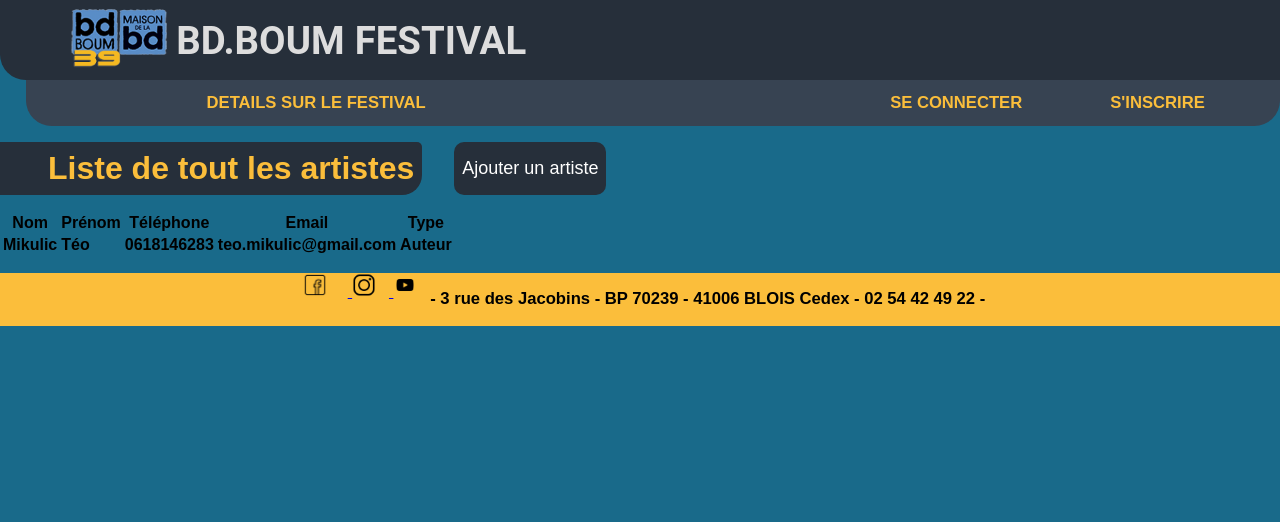
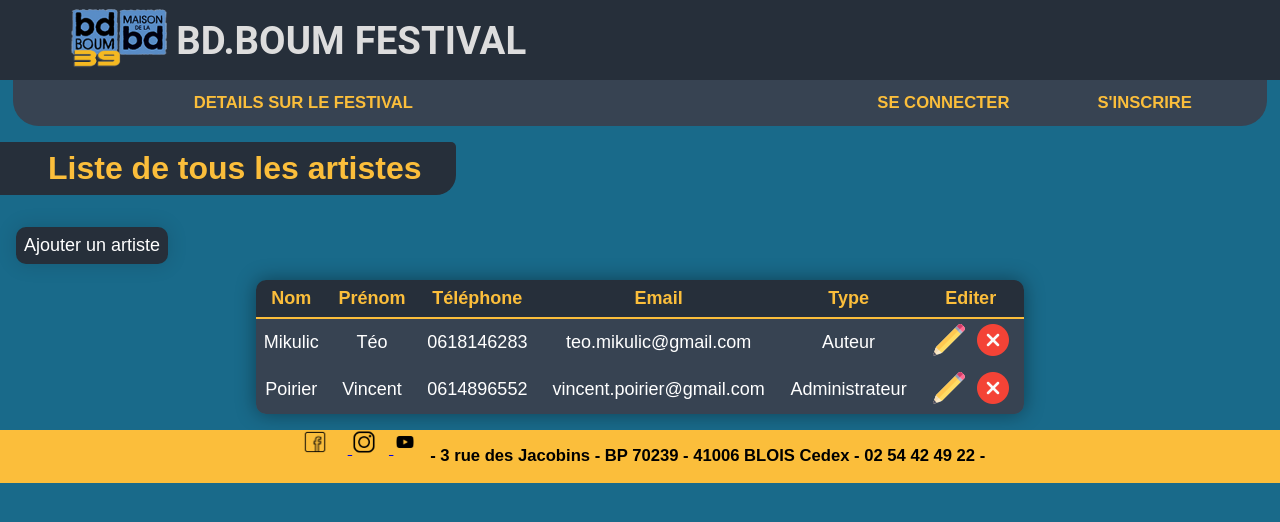
Before and after one commit to vincentprr/Projet-2a, a Flask app: page /gestion in a window 1280 px wide. Shown: the top 522 px of the page. Run offline with Flask 2, Linux system fonts and the light colour scheme.

Commit message:
avancement css html de la page gestion

```diff
--- a/src/static/css/style.css
+++ b/src/static/css/style.css
@@ -13,7 +13,6 @@ body {
     overflow: hidden;
     background-color: #262F3A;
     text-align: center;
-    border-radius: 0px 0px 0px 2vw;
     flex-wrap: nowrap;
     height: 10vh;
     align-items: center;
@@ -22,7 +21,8 @@ body {
 .titretop a {
     margin-left: 5%;
 }
-.titretop img{
+
+.titretop img {
     width: auto;
     height: 7.5vh;
 
@@ -41,7 +41,7 @@ body {
     color: #ddd;
 }
 
-.nomfest h1:first-child{
+.nomfest h1:first-child {
     margin-right: 3%;
 }
 
@@ -49,10 +49,9 @@ body {
 .topnav {
     overflow: hidden;
     background-color: #374352;
-    margin-left: 2vw;
+    margin-left: 1vw;
+    margin-right: 1vw;
     border-radius: 0px 0px 2vw 2vw;
-
-
 }
 
 .topnav a {
@@ -82,7 +81,7 @@ body {
     display: none;
 }
 
-.icon img{
+.icon img {
     width: 5vw;
     height: 5vw;
 }
@@ -100,6 +99,7 @@ main {
     align-items: center;
     margin-top: 2vh;
 }
+
 .contenant {
     height: 30em;
     width: 45em;
@@ -113,7 +113,8 @@ main {
 .contenant:hover {
     transform: translateY(-0.7em);
 }
-#image{
+
+#image {
     overflow: hidden;
     background-image: url(../images/accueil.jpg);
     background-size: cover;
@@ -122,9 +123,9 @@ main {
 
 }
 
-#image:hover{
+#image:hover {
     transform: scale(1.1);
-    filter: grayscale(0%) ;
+    filter: grayscale(0%);
     box-shadow: 0 0.8em 0.6em rgba(0, 0, 0, 0.2);
 
 
@@ -135,7 +136,7 @@ main {
     transition: backdrop-filter 0.3s;
     height: 100%;
     width: 100%;
-    color:#ddd;
+    color: #ddd;
 }
 
 .overlay h1 {
@@ -146,12 +147,12 @@ main {
     backdrop-filter: blur(4px);
 }
 
-.overlay > *{
+.overlay>* {
     opacity: 0;
     transition: opacity 0.3s;
 }
 
-.overlay:hover > *{
+.overlay:hover>* {
     opacity: 1;
 }
 
@@ -165,6 +166,7 @@ footer {
 
     margin-top: 2vh;
 }
+
 footer a {
     height: 3vh;
 }
@@ -190,48 +192,54 @@ form {
     border-radius: 10px;
     min-width: 12rem;
 }
-  form h1{
+
+form h1 {
     color: #FBBE3B;
-    text-align:center;
+    text-align: center;
 }
 
-  form p.choose-email{
+form p.choose-email {
     color: #f2f2f2;
-    text-align:center;
+    text-align: center;
 }
+
 form .inputs {
     display: flex;
     flex-direction: column;
 }
-  form .inputs *{
+
+form .inputs * {
     padding: 0.8rem;
-    border:none;
+    border: none;
     border-radius: 5px;
-    background-color:#f2f2f2;
-    outline:none;
+    background-color: #f2f2f2;
+    outline: none;
     margin-bottom: 2rem;
 }
 
-  .inscrit{
+.inscrit {
     margin-bottom: 1rem;
 }
-  form p.inscription{
+
+form p.inscription {
     font-size: 0.8rem;
     margin-bottom: 1.2rem;
     color: #fff;
 }
-  form p.inscription span{
+
+form p.inscription span {
     color: #FBBE3B;
 }
-  form button{
+
+form button {
     padding: 0.8rem 1.2rem;
     border-radius: 5px;
-    border:none;
+    border: none;
     font-size: 0.9rem;
     color: #fff;
     background-color: #FBBE3B;
-    outline:none;
-    cursor:pointer;
+    outline: none;
+    cursor: pointer;
 }
 
 
@@ -242,13 +250,16 @@ form {
         display: none;
         font-size: 3vw;
     }
+
     .topnav a.icon {
         float: left;
         display: block;
     }
+
     .nomfest {
         font-size: 4vw;
     }
+
     main {
         flex-wrap: wrap;
 
@@ -257,31 +268,31 @@ form {
     .topnav.responsive {
         position: relative;
     }
+
     .topnav.responsive .icon {
         position: absolute;
         right: 0;
         top: 0;
     }
+
     .topnav.responsive a {
         float: none;
         display: block;
         text-align: left;
 
     }
+
     .footer {
         flex-wrap: wrap;
     }
+
     .contenant {
         height: 25em;
     }
 
-    form{
+    form {
         margin-top: 0px;
     }
-}
-
-.flex-div {
-    display: flex;
 }
 
 .title {
@@ -290,11 +301,12 @@ form {
     padding: 0.5rem;
     border-top-right-radius: 5px;
     border-bottom-right-radius: 20px;
-    width: auto;
+    width: 25rem;
     margin: 1rem;
     margin-left: 0;
     padding-left: 3rem;
 }
+
 .btn-add {
     background-color: #262F3A;
     color: white;
@@ -304,11 +316,60 @@ form {
     width: auto;
     padding: 0.5rem;
     font-size: large;
+    box-shadow: 0 0 20px rgba(0, 0, 0, 0.15);
+}
 
-}
 .btn-add:hover {
     background-color: #FBBE3B;
     color: #262F3A;
     cursor: pointer;
+    box-shadow: 0 0 20px rgba(0, 0, 0, 0.15);
+}
 
+.table-pers {
+    margin: auto;
+    margin-top: 0;
+    width: 60%;
+    border-collapse: collapse;
+    overflow: hidden;
+    box-shadow: 0 0 20px rgba(0, 0, 0, 0.4);
+    border-radius: 10px;
+    align-items: left;
 }
+
+.thead {
+    background-color: #262F3A;
+    color: #FBBE3B;
+    text-align: left;
+    font-weight: bold;
+    font-size: large;
+    text-align: center;
+}
+
+.tbody {
+    background-color: #374352;
+    color: #FFFFFF;
+    text-align: left;
+    font-size: large;
+    font-weight: lighter;
+    text-align: center;
+}
+
+.tdhead {
+    padding: 0.5rem;
+    border-bottom: 2px solid #FBBE3B;
+}
+
+td {
+    padding: 0.3rem;
+}
+
+.btn-edit, .btn-delete {
+    background-color: transparent;
+    border: none;
+    margin: auto;
+}
+
+.btn-edit:hover, .btn-delete:hover {
+    cursor: pointer;
+}
--- a/src/templates/gestion.html
+++ b/src/templates/gestion.html
@@ -2,27 +2,38 @@
 
 {% block content %}
 
-<div class="flex-div">
-    <h1 class="title">Liste de tout les artistes</h1>
+<div>
+    <h1 class="title">Liste de tous les artistes</h1>
     <button class="btn-add">Ajouter un artiste</button>
 </div>
 
 <div>
-    <table>
-        <tr>
-            <th>Nom</th>
-            <th>Prénom</th>
-            <th>Téléphone</th>
-            <th>Email</th>
-            <th>Type</th>
+    <table class="table-pers">
+        <tr class="thead">
+            <td class="tdhead">Nom</td>
+            <td class="tdhead">Prénom</td>
+            <td class="tdhead">Téléphone</td>
+            <td class="tdhead">Email</td>
+            <td class="tdhead">Type</td>
+            <td class="tdhead">Editer</td>
         </tr>
-        <tr>
+        <tr class="tbody">
             <td>Mikulic</td>
             <td>Téo</td>
             <td>0618146283</td>
             <td>teo.mikulic@gmail.com</td>
             <td>Auteur</td>
+            <td><button class="btn-edit"><img src="../static/images/logo-edit.png" class="logos" alt="Editer"></button><button class="btn-delete"><img src="../static/images/logo-remove.png" class="logos" alt="Supprimer"></button></td>
         </tr>
+        <tr class="tbody">
+            <td>Poirier</td>
+            <td>Vincent</td>
+            <td>0614896552</td>
+            <td>vincent.poirier@gmail.com</td>
+            <td>Administrateur</td>
+            <td><button class="btn-edit"><img src="../static/images/logo-edit.png" class="logos" alt="Editer"></button><button class="btn-delete"><img src="../static/images/logo-remove.png" class="logos" alt="Supprimer"></button></td>
+        </tr>
+
     </table>
 </div>
 
```
Also changed, not shown: src/static/images/logo-edit.png (added), src/static/images/logo-remove.png (added). Lines whose indentation alone changed are shown as unchanged.
